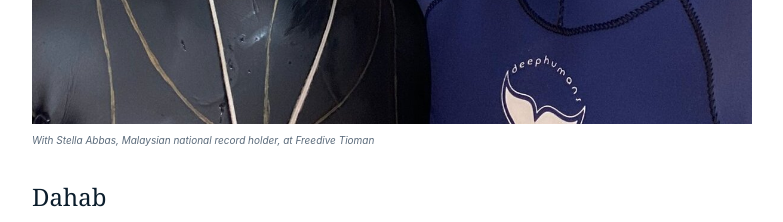
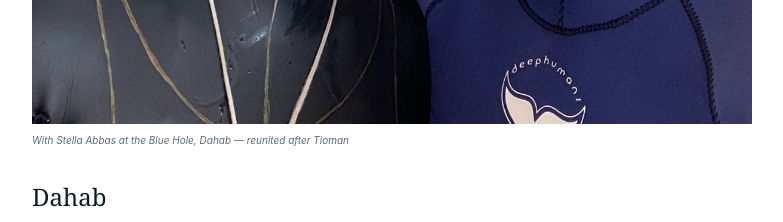
Before and after one commit to jdbeneventi/lajollafreediveclub, a Next.js app: page /about in a window 1280 px wide. Shown: the part 2120-2342 px from the top of the page, without its empty margins (248-1031 px from the left). Built offline with nearby package versions, Linux system fonts and the light colour scheme.

Commit message:
Add DAN insurance credential, fix Stella caption

```diff
--- a/src/app/about/page.tsx
+++ b/src/app/about/page.tsx
@@ -121,7 +121,7 @@ export default function AboutPage() {
 
               <div className="my-8 rounded-xl overflow-hidden">
                 <img src="/images/photos/joshua-stella.jpg" alt="Joshua with Stella Abbas at Freedive Tioman" className="w-full h-auto" />
-                <p className="text-[10px] text-[#5a6a7a] mt-2 italic">With Stella Abbas, Malaysian national record holder, at Freedive Tioman</p>
+                <p className="text-[10px] text-[#5a6a7a] mt-2 italic">With Stella Abbas at the Blue Hole, Dahab — reunited after Tioman</p>
               </div>
 
               <h2 className="font-serif text-2xl text-deep pt-2">Dahab</h2>
@@ -265,6 +265,10 @@ export default function AboutPage() {
                 title: "San Diego's only AIDA instructor",
                 detail: "The only AIDA-certified freediving instructor in San Diego County, for both adults and youth programs.",
               },
+              {
+                title: "DAN insured",
+                detail: "Fully insured through Divers Alert Network (DAN), the leading dive safety organization worldwide.",
+              },
             ].map((cred, i) => (
               <Reveal key={cred.title} delay={i * 60}>
                 <div className="bg-white p-6 rounded-xl">
```
